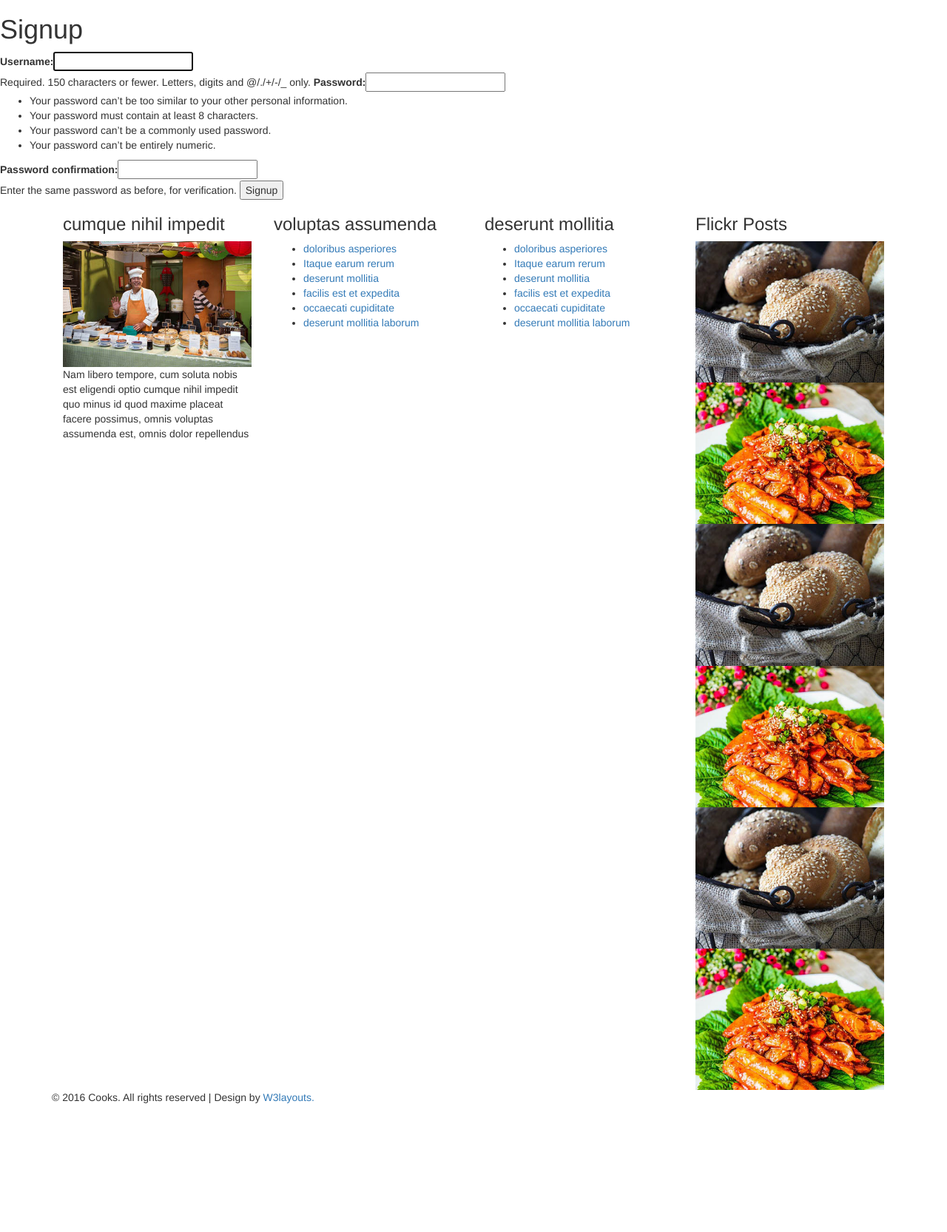
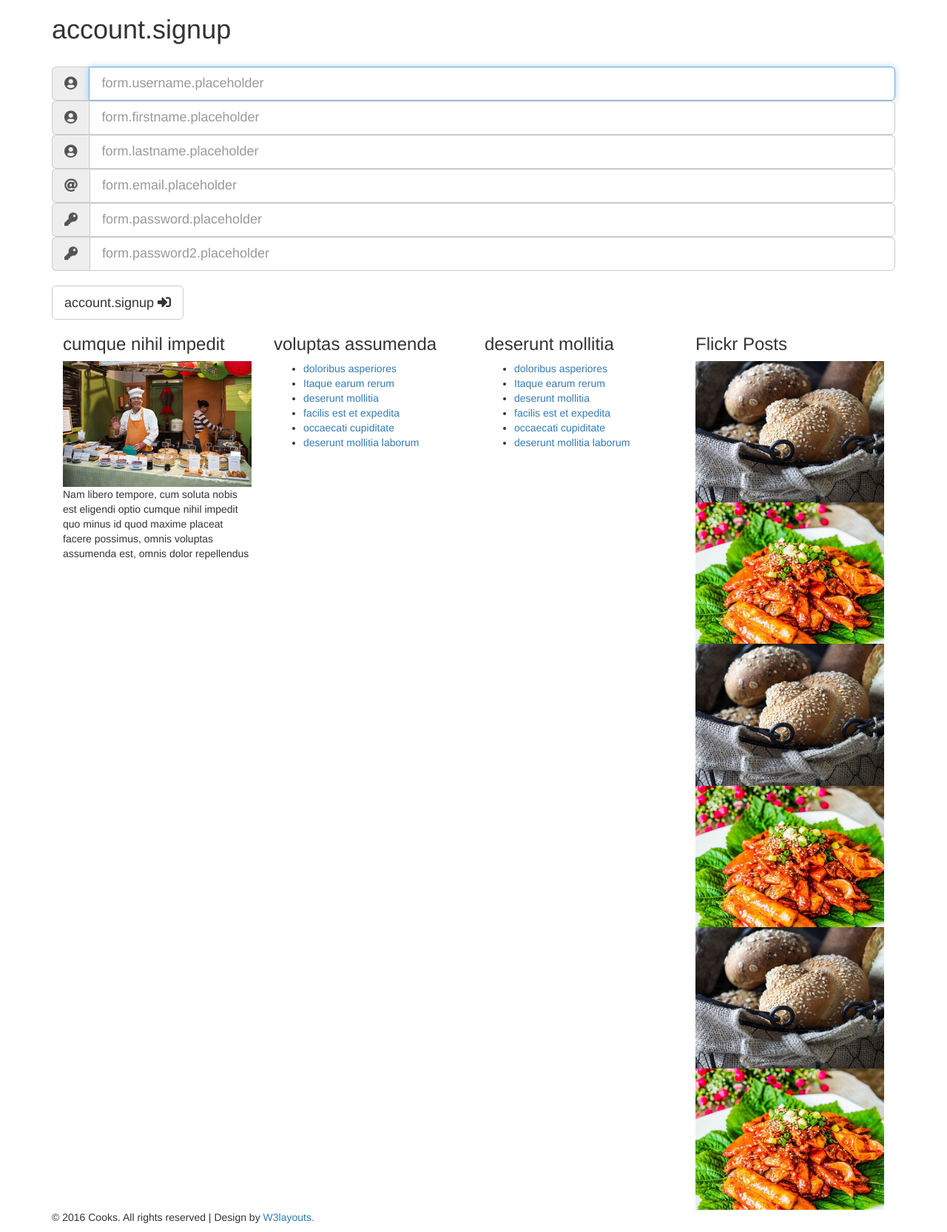
Before and after one commit to vmullet/MasterCook, a Django app: page /accounts/signup/ in a window 1280 px wide. Shown: the part 72-1737 px from the top of the page at 74% size. Before the commit the page ends 1563 px from the top, so only its background shows below. Run offline with Django 3.2, Linux system fonts and the light colour scheme; some libraries are stand-ins or nearby versions.

Commit message:
Add Signup form + translations

```diff
--- a/accounts/forms.py
+++ b/accounts/forms.py
@@ -1,19 +1,65 @@
 from django import forms
-from django.contrib.auth.forms import AuthenticationForm
+from django.utils.translation import ugettext_lazy as _
+from django.contrib.auth.forms import AuthenticationForm, UserCreationForm
 
 
 class CookerAuthenticationForm(AuthenticationForm):
     username = forms.CharField(widget=forms.TextInput(
         attrs={
             'class': 'form-control',
-            'placeholder': 'Username',
+            'placeholder': _("form.username.placeholder"),
             'aria-describedby': 'sizing-addon1',
         }
-    ))
+    ), localize=True)
     password = forms.CharField(widget=forms.PasswordInput(
         attrs={
             'class': 'form-control',
-            'placeholder': 'Password',
+            'placeholder': _("form.password.placeholder"),
+            'aria-describedby': 'sizing-addon1',
+        },
+    ), localize=True)
+
+
+class CookerCreationForm(UserCreationForm):
+    username = forms.CharField(widget=forms.TextInput(
+        attrs={
+            'class': 'form-control',
+            'placeholder': _("form.username.placeholder"),
             'aria-describedby': 'sizing-addon1',
         }
-    ))
+    ), localize=True)
+    first_name = forms.CharField(widget=forms.TextInput(
+        attrs={
+            'class': 'form-control',
+            'placeholder': _("form.firstname.placeholder"),
+            'aria-describedby': 'sizing-addon1',
+        }
+    ), localize=True)
+    last_name = forms.CharField(widget=forms.TextInput(
+        attrs={
+            'class': 'form-control',
+            'placeholder': _("form.lastname.placeholder"),
+            'aria-describedby': 'sizing-addon1',
+        }
+    ), localize=True)
+    email = forms.EmailField(widget = forms.EmailInput(
+        attrs={
+            'class': 'form-control',
+            'placeholder': _("form.email.placeholder"),
+            'aria-describedby': 'sizing-addon1',
+        }
+    ), localize=True)
+    password1 = forms.CharField(widget=forms.PasswordInput(
+        attrs={
+            'class': 'form-control',
+            'placeholder': _("form.password.placeholder"),
+            'aria-describedby': 'sizing-addon1',
+        }
+    ), localize=True)
+    password2 = forms.CharField(widget=forms.PasswordInput(
+        attrs={
+            'class': 'form-control',
+            'placeholder': _("form.password2.placeholder"),
+            'aria-describedby': 'sizing-addon1',
+        }
+    ), localize=True)
--- a/accounts/templates/accounts/accounts_signup.html
+++ b/accounts/templates/accounts/accounts_signup.html
@@ -9,18 +9,81 @@
 
 {% block banner %}
     <div class="banner1">
-		<div class="container">
-		</div>
-	</div>
+        <div class="container">
+        </div>
+    </div>
 {% endblock %}
 
 {% block content %}
-    <h1>Signup</h1>
 
-    <form class="site-form" action="{% url 'accounts:signup' %}" method="post">
-    {% csrf_token %}
-    {{ form }}
-        <input type="submit" value="Signup">
-    </form>
+    <div class="typo">
+        <div class="container">
+            <h1 class="title wow fadeInLeftBig animated" data-wow-duration="1000ms" data-wow-delay="300ms"
+                style="visibility: visible; animation-duration: 1000ms; animation-delay: 300ms; animation-name: fadeInLeftBig;">
+                {% trans "account.signup" %}
+            </h1>
+            <br>
+            <div class="wow fadeInUp" data-wow-duration="1000ms" data-wow-delay="300ms">
+                <form action="{% url 'accounts:signup' %}" method="post">
+                    {% csrf_token %}
+                    {% if form.errors %}
+                        <div class="alert alert-danger" role="alert">
+                            {{ form.non_field_errors }}
+                        </div>
+                    {% endif %}
+                    <div class="input-group input-group-lg wow fadeInUp animated" data-wow-duration="1000ms"
+                         data-wow-delay="300ms"
+                         style="visibility: visible; animation-duration: 1000ms; animation-delay: 300ms; animation-name: fadeInUp;">
+                        {{ form.username.errors }}
+                        <span class="input-group-addon" id="basic-addon1"><i class="fas fa-user-circle"></i></span>
+                        {{ form.username }}
+                    </div>
+                    <div class="input-group input-group-lg wow fadeInUp animated" data-wow-duration="1000ms"
+                         data-wow-delay="300ms"
+                         style="visibility: visible; animation-duration: 1000ms; animation-delay: 300ms; animation-name: fadeInUp;">
+                        {{ form.first_name.errors }}
+                        <span class="input-group-addon" id="basic-addon1"><i class="fas fa-user-circle"></i></span>
+                        {{ form.first_name }}
+                    </div>
+                    <div class="input-group input-group-lg wow fadeInUp animated" data-wow-duration="1000ms"
+                         data-wow-delay="300ms"
+                         style="visibility: visible; animation-duration: 1000ms; animation-delay: 300ms; animation-name: fadeInUp;">
+                        {{ form.last_name.errors }}
+                        <span class="input-group-addon" id="basic-addon1"><i class="fas fa-user-circle"></i></span>
+                        {{ form.last_name }}
+                    </div>
+                    <div class="input-group input-group-lg wow fadeInUp animated" data-wow-duration="1000ms"
+                         data-wow-delay="300ms"
+                         style="visibility: visible; animation-duration: 1000ms; animation-delay: 300ms; animation-name: fadeInUp;">
+                        {{ form.email.errors }}
+                        <span class="input-group-addon" id="basic-addon1"><i class="fas fa-at"></i></span>
+                        {{ form.email }}
+                    </div>
+                    <div class="input-group input-group-lg wow fadeInUp animated" data-wow-duration="1000ms"
+                         data-wow-delay="300ms"
+                         style="visibility: visible; animation-duration: 1000ms; animation-delay: 300ms; animation-name: fadeInUp;">
+                        {{ form.password1.errors }}
+                        <span class="input-group-addon" id="basic-addon1"><i class="fas fa-key"></i></span>
+                        {{ form.password1 }}
+                    </div>
+                    <div class="input-group input-group-lg wow fadeInUp animated" data-wow-duration="1000ms"
+                         data-wow-delay="300ms"
+                         style="visibility: visible; animation-duration: 1000ms; animation-delay: 300ms; animation-name: fadeInUp;">
+                        {{ form.password2.errors }}
+                        <span class="input-group-addon" id="basic-addon1"><i class="fas fa-key"></i></span>
+                        {{ form.password2 }}
+                    </div>
+                    <br>
+                    {% if request.GET.next %}
+                        <input type="hidden" name="next" value="{{ request.GET.next }}">
+                    {% endif %}
+
+                    <button type="submit" class="btn btn-default btn-lg">{% trans "account.signup" %} <i
+                            class="fas fa-sign-in-alt"></i>
+                    </button>
+                </form>
+            </div>
+        </div>
+    </div>
 
 {% endblock %}
--- a/accounts/views.py
+++ b/accounts/views.py
@@ -1,21 +1,20 @@
 from django.shortcuts import render, redirect
-from django.contrib.auth.forms import UserCreationForm
 from django.contrib.auth import login, logout
-from .forms import CookerAuthenticationForm
+from .forms import CookerAuthenticationForm, CookerCreationForm
 
 # Create your views here
 
 
 def signup_view(request):
     if request.method == 'POST':
-        form = UserCreationForm(request.POST)
+        form = CookerCreationForm(request.POST)
         if form.is_valid():
             user = form.save()
             # log the user in
             login(request, user)
             return redirect('recipes:list')
     else:
-        form = UserCreationForm()
+        form = CookerCreationForm()
     return render(request, 'accounts/accounts_signup.html', {'form': form})
 
 
--- a/mastercook/settings.py
+++ b/mastercook/settings.py
@@ -109,7 +109,7 @@
 # Internationalization
 # https://docs.djangoproject.com/en/2.0/topics/i18n/
 
-LANGUAGE_CODE = 'en-us'
+LANGUAGE_CODE = 'fr'
 
 LANGUAGES = [
     ('en', 'English'),
```
Also changed, not shown: locale/en/LC_MESSAGES/django.po, locale/fr/LC_MESSAGES/django.po.
